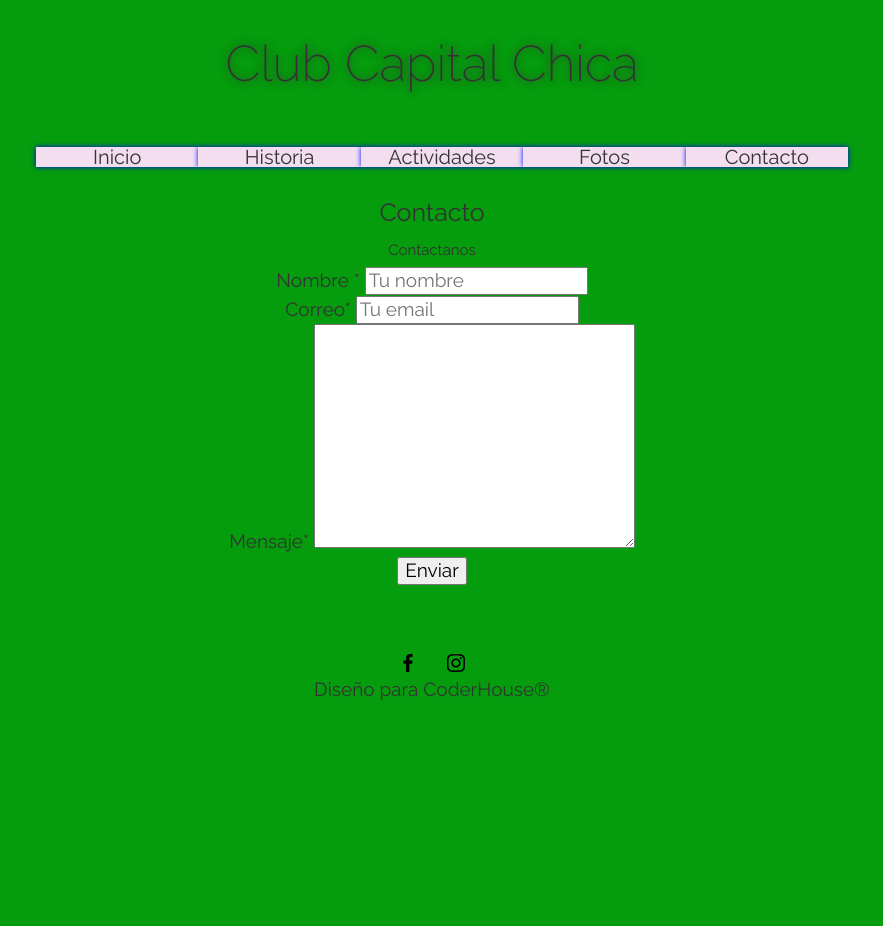
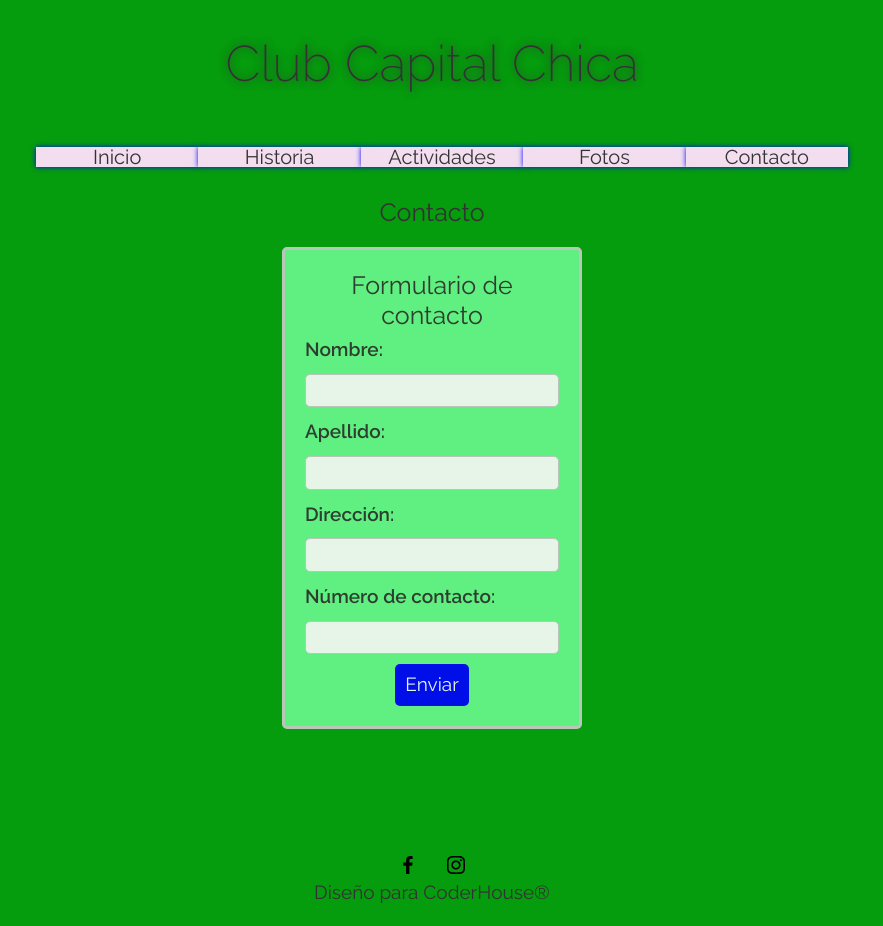
Before and after one commit to rubendns/PreEntrega2_DW, a plain HTML site: page pages/contacto.html in a window 1280 px wide. Shown: the whole page, without its empty margins (208-1091 px from the left). Before the commit the page ends 800 px from the top, so only its background shows below. Drawn offline with nearby package versions, Linux system fonts and the light colour scheme.

Commit message:
Actualizacion Formulario de Contacto

```diff
--- a/css/style.css
+++ b/css/style.css
@@ -42,7 +42,7 @@ body {
 }
 
 .foto1{
-    background-image: url(/img/foto1.jpg);
+    background-image: url(im);
     /* grid-column: 1/2;
     grid-row: 1/3; */
 }
@@ -271,7 +271,52 @@ h3 {
     background-color: #5dbd62;
     text-align: center;
 }
+.container-form {
+    text-align: center;
+    height: auto;
+    display: flex;
+    justify-content: center;
+    margin-top: 20px;
+    padding-bottom: 50px;
+  }
 
+  form {
+    margin-bottom: 20px;
+    text-align: left;
+    width: auto;
+    background-color: rgb(106, 248, 142);
+    padding: 20px;
+    border: 3px solid #ccc;
+    border-radius: 5px;
+    opacity: 90%;
+    max-width: 300px;
+  }
+
+
+  label {
+    max-width: 100%;
+    margin-bottom: 10px;
+    font-weight: bold;
+    display: flexbox;
+  }
+
+  input {
+    width: 100%;
+    padding: 5px;
+    margin-bottom: 10px;
+    border-radius: 5px;
+    border: 1px solid #ccc;
+  }
+
+  button {
+    background-color: blue;
+    color: white;
+    padding: 10px;
+    border: none;
+    border-radius: 5px;
+    cursor: pointer;
+    display: block;
+  }
 .footer {
     display: flex;
     margin-top: 5rem;
--- a/pages/contacto.html
+++ b/pages/contacto.html
@@ -31,27 +31,22 @@
 
   <section>
     <h2>Contacto</h2>
-    <form class="contenedor" action="">
-      <fieldset>
-        <legend>Contactanos</legend>
-        <div>
-          <label for="nombre">Nombre <span>*</span></label>
-          <input type="text" placeholder="Tu nombre" id="nombre" required />
+    <section class="container-form">
+      <form>
+        <h2>Formulario de contacto</h2>
+        <label for="nombre">Nombre: </label>
+        <input type="text" id="nombre" name="nombre" required>
+        <label for="apellido">Apellido:</label>
+        <input type="text" id="apellido" name="apellido" required>
+        <label for="direccion">Dirección:</label>
+        <input type="text" id="direccion" name="direccion" required>
+        <label for="telefono">Número de contacto:</label>
+        <input type="tel" id="telefono" name="telefono" required>
+        <div class="d-flex justify-content-center">
+          <button type="submit">Enviar</button>
         </div>
-        <div>
-          <label for="corre">Correo<span>*</span></label>
-          <input type="email" placeholder="Tu email" id="correo" required />
-        </div>
-
-        <div>
-          <label for="mensaje">Mensaje<span>*</span></label>
-          <textarea name="" id="mensaje" cols="30" rows="10" minlength="2" required></textarea>
-        </div>
-
-        <input class="boton" type="submit" value="Enviar" />
-      </fieldset>
-    </form>
-  </section>
+      </form>
+    </section>
 
   <footer class="footer">
     <div class="redes">
```
